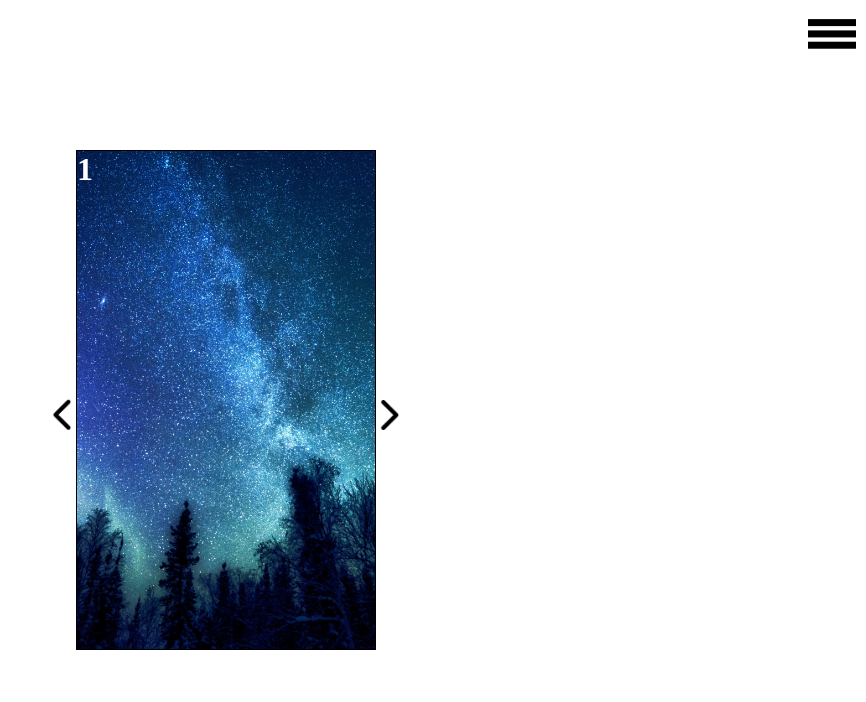
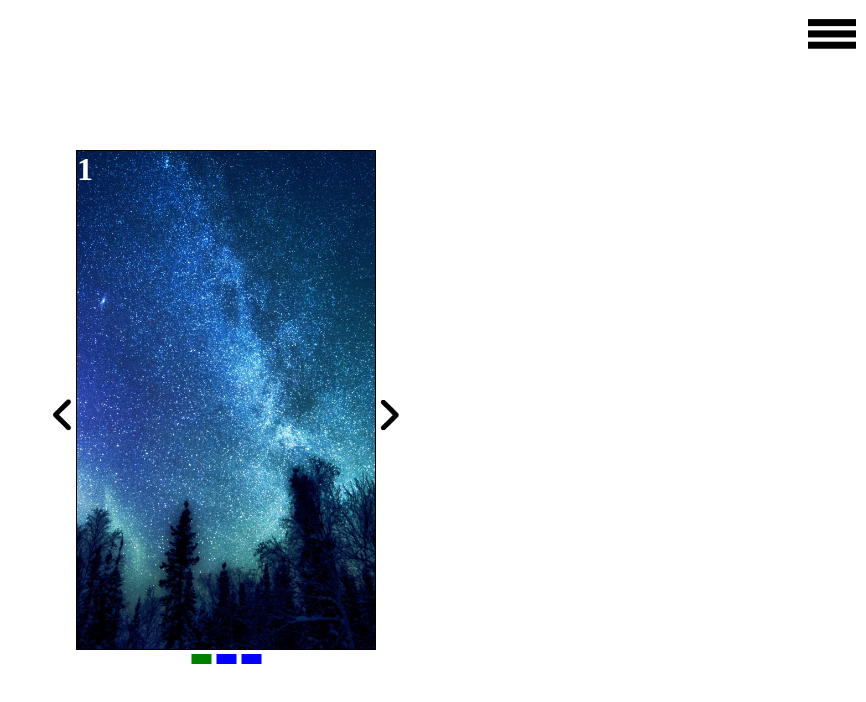
Before and after one commit to Secret333Boy/cssLab, a React (Create React App) app: page / in a window 1280 px wide. Shown: the top 702 px of the page, without its empty margins (414-1280 px from the left). Built offline with nearby package versions, Linux system fonts and the light colour scheme.

Commit message:
Swiper css-only done

```diff
--- a/src/App.js
+++ b/src/App.js
@@ -6,6 +6,8 @@ import homeIcon from './img/home.png';
 import profileIcon from './img/profile-user.png';
 import infoIcon from './img/information-button.png';
 import spaceImage from './img/space.jpg';
+import yinyang from './img/yin-yang.jpg';
+import stich from './img/stich.jpg';
 
 function App() {
   return (
@@ -22,11 +24,11 @@ function App() {
           <SwiperNode bgImage={spaceImage} active>
             <h1 style={{ color: 'white' }}>1</h1>
           </SwiperNode>
-          <SwiperNode>
-            <h1>2</h1>
+          <SwiperNode bgImage={yinyang}>
+            <h1 style={{ color: 'white' }}>2</h1>
           </SwiperNode>
-          <SwiperNode>
-            <h1>3</h1>
+          <SwiperNode bgImage={stich}>
+            <h1 style={{ color: 'white' }}>3</h1>
           </SwiperNode>
         </Swiper>
       </div>
--- a/src/Swiper/Swiper.jsx
+++ b/src/Swiper/Swiper.jsx
@@ -1,48 +1,57 @@
-import React, { useRef, useState } from 'react';
+import React from 'react';
 import './Swiper.scss';
 import arrowImage from './img/arrow.png';
 
 export function Swiper({ children }) {
-  const [active, setActive] = useState(0);
-  const nodesRef = useRef(null);
-  const nodes = nodesRef.current;
-  nodes?.children[active].classList.add('active');
-  const cardsCount = children.length;
   return (
-    <div className="Swiper">
-      <div
-        className="leftArrow"
-        onClick={(e) => {
-          console.log(e);
-          nodes?.children[active].classList.remove('active');
-          setActive(active - 1 < 0 ? cardsCount - 1 : active - 1);
-        }}
-      >
-        <img src={arrowImage} />
+    <>
+      <input
+        type="radio"
+        id="node1"
+        className="node1"
+        name="node-selector"
+        defaultChecked
+      />
+      <input type="radio" id="node2" className="node2" name="node-selector" />
+      <input type="radio" id="node3" className="node3" name="node-selector" />
+      <div className="Swiper">
+        <label className="leftArrow" htmlFor="node1">
+          <img src={arrowImage} />
+        </label>
+        <label className="leftArrow" htmlFor="node2">
+          <img src={arrowImage} />
+        </label>
+        <label className="leftArrow" htmlFor="node3">
+          <img src={arrowImage} />
+        </label>
+        <div className="swiperView">
+          <div className="nodes">{children}</div>
+        </div>
+
+        <label className="rightArrow" htmlFor="node1">
+          <img src={arrowImage} />
+        </label>
+        <label className="rightArrow" htmlFor="node2">
+          <img src={arrowImage} />
+        </label>
+        <label className="rightArrow" htmlFor="node3">
+          <img src={arrowImage} />
+        </label>
+
+        <div className="swiperStatus">
+          <div className="node1Status"></div>
+          <div className="node2Status"></div>
+          <div className="node3Status"></div>
+        </div>
       </div>
-      <div className="nodes" ref={nodesRef}>
-        {children}
-      </div>
-      <div
-        className="rightArrow"
-        onClick={(e) => {
-          e.target.parentElement.previousSibling.children[
-            active
-          ].classList.remove('active');
-          setActive(active + 1 < cardsCount ? active + 1 : 0);
-        }}
-      >
-        <img src={arrowImage} />
-      </div>
-      <div className="swiperStatus" onClick={() => {}}></div>
-    </div>
+    </>
   );
 }
 
-export function SwiperNode({ children, bgImage, active = false }) {
+export function SwiperNode({ children, bgImage }) {
   return (
     <div
-      className={'SwiperNode' + (active ? ' active' : '')}
+      className="SwiperNode"
       style={
         bgImage
           ? { backgroundImage: `url(${bgImage})` }
--- a/src/Swiper/Swiper.scss
+++ b/src/Swiper/Swiper.scss
@@ -1,26 +1,32 @@
+.node1,
+.node2,
+.node3 {
+  display: none;
+}
 .Swiper {
+  border: 1px solid black;
   position: relative;
-  border: 1px solid black;
-  .nodes {
+  .swiperView {
     position: relative;
-    min-width: 100%;
+    width: 100%;
     height: 100%;
     overflow: hidden;
-    .SwiperNode {
-      width: 100%;
-      height: 100%;
-      background-size: cover;
-      background-position: center;
-      background-repeat: no-repeat;
-      transition: 1s;
-      &:not(.active) {
-        position: absolute;
-        top: 0;
-        transform: translateX(200vw);
-      }
-      &.active {
-        position: inherit;
-        z-index: 100;
+    .nodes {
+      position: absolute;
+      display: flex;
+      width: 300%;
+      top: 0;
+      left: 0;
+      right: 0;
+      bottom: 0;
+      transition: 1s ease;
+      .SwiperNode {
+        display: block;
+        width: 100%;
+        height: 100%;
+        background-repeat: no-repeat;
+        background-size: cover;
+        background-position: center;
       }
     }
   }
@@ -52,4 +58,61 @@
     left: 50%;
     transform: translateY(100%);
   }
+
+  .node1:checked ~ & .rightArrow[for='node2'] {
+    z-index: 1;
+  }
+  .node2:checked ~ & .rightArrow[for='node3'] {
+    z-index: 1;
+  }
+  .node2:checked ~ & .leftArrow[for='node1'] {
+    z-index: 1;
+  }
+  .node3:checked ~ & .leftArrow[for='node2'] {
+    z-index: 1;
+  }
+  .node3:checked ~ & .rightArrow[for='node1'] {
+    z-index: 1;
+  }
+
+  .swiperStatus {
+    display: flex;
+    transform: translateX(-50%) translateY(150%);
+    width: 75px;
+    display: flex;
+    justify-content: space-around;
+    align-items: center;
+    .node1Status,
+    .node2Status,
+    .node3Status {
+      background-color: blue;
+      width: 20px;
+      height: 10px;
+    }
+  }
+
+  .node1:checked ~ & {
+    .nodes {
+      transform: translateX(0);
+    }
+    .node1Status {
+      background-color: green;
+    }
+  }
+  .node2:checked ~ & {
+    .nodes {
+      transform: translateX(-33.34%);
+    }
+    .node2Status {
+      background-color: green;
+    }
+  }
+  .node3:checked ~ & {
+    .nodes {
+      transform: translateX(-66.66%);
+    }
+    .node3Status {
+      background-color: green;
+    }
+  }
 }
```
Also changed, not shown: src/img/stich.jpg (added), src/img/yin-yang.jpg (added).
